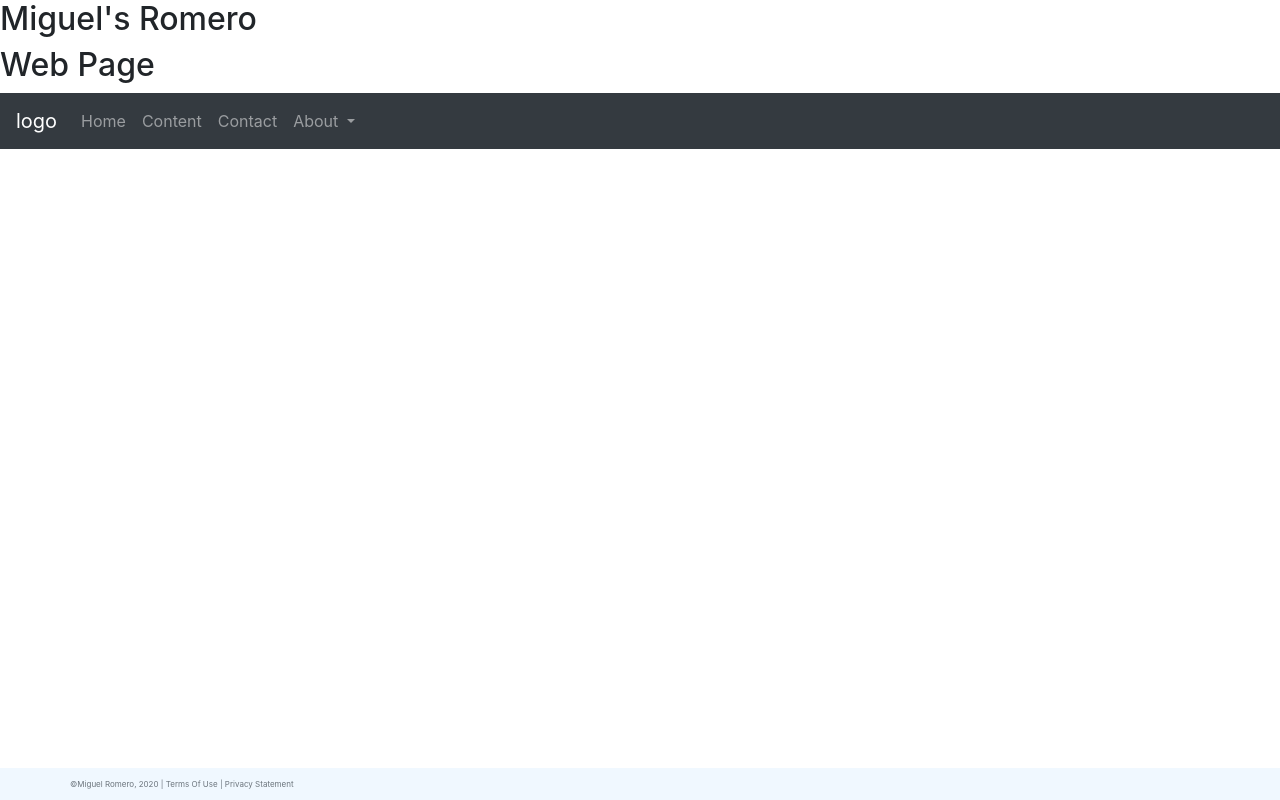
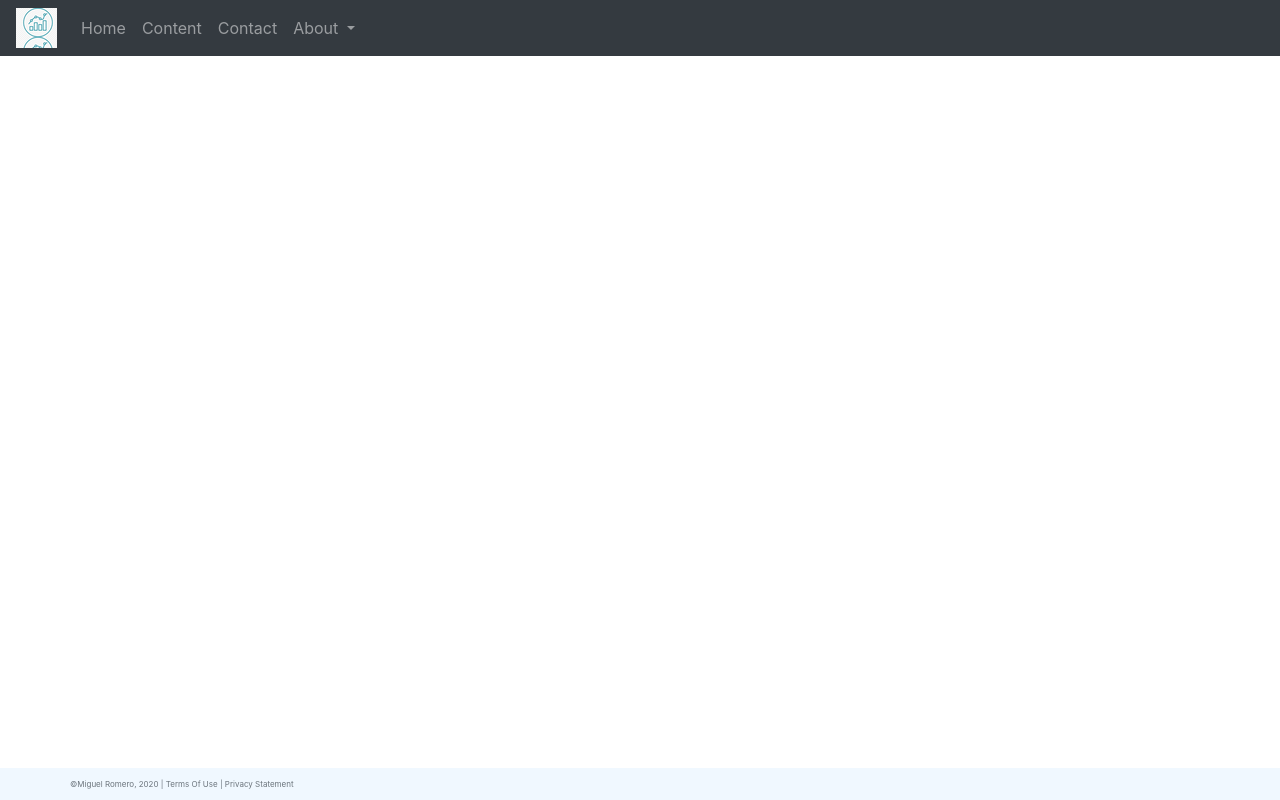
Before and after one commit to miguelromero12/FinalProject, a plain HTML site: page index.html in a window 1280 px wide. Drawn offline with nearby package versions, Linux system fonts and the light colour scheme.

Commit message:
home page rebuilt in progess logo fixed looking for jumbotron option

```diff
--- a/css1/main.css
+++ b/css1/main.css
@@ -8,11 +8,7 @@ body{
     background-image: url("../images/main.jpg");
 }
 /** Jumbo tromp **/
-.jumbotron{
-    font-style: normal;
-    font-size: small;
-    position: relative;
-}
+
 /** footer**/
 .footer {
     position: fixed;
--- a/index.html
+++ b/index.html
@@ -10,13 +10,12 @@
           crossorigin="anonymous">
     <link href="css1/main.css" rel="stylesheet">
 </head>
-<header>
-    <h2>Miguel's Romero</h2>
-    <h2>Web Page</h2>
-</header>
 <style>
-    .container-fluid{
-
+    .navbar-brand{
+        background-image: url("images/data(1).jpg");
+        overflow: hidden;
+        text-indent: 100%;
+        white-space: nowrap;
     }
 </style>
 <body>
@@ -60,6 +59,7 @@
         </nav>
     </div>
 </div>
+<div class=""></div>
 </body>
 <footer class="footer page-footer font-small ">
         <div class="container">
```
